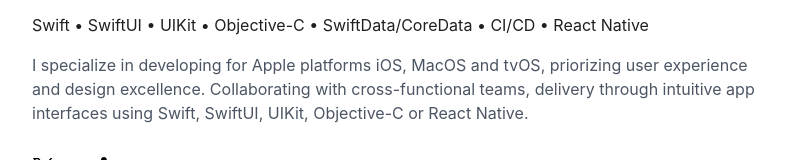
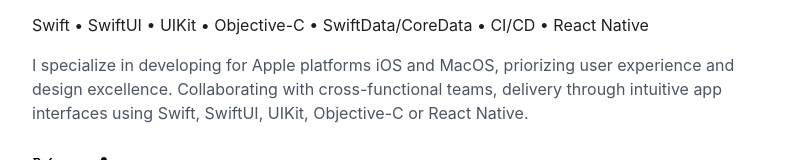
Before and after one commit to didisouzacosta/personal-site, an Astro site: page / in a window 1280 px wide. Shown: the part 274-434 px from the top of the page, without its empty margins (240-1025 px from the left). Built offline with nearby package versions, Linux system fonts and the light colour scheme; Astro itself is replaced by a stand-in of ours.

Commit message:
Update descriptions

```diff
--- a/src/components/AboutMe.astro
+++ b/src/components/AboutMe.astro
@@ -28,7 +28,7 @@ import Projects from './Projects.astro';
 			</p>
 
 			<p>
-				I specialize in developing for Apple platforms iOS, MacOS and tvOS, priorizing user experience and design excellence. Collaborating with cross-functional teams, delivery through intuitive app interfaces using Swift, SwiftUI, UIKit, Objective-C or React Native.
+				I specialize in developing for Apple platforms iOS and MacOS, priorizing user experience and design excellence. Collaborating with cross-functional teams, delivery through intuitive app interfaces using Swift, SwiftUI, UIKit, Objective-C or React Native.
 			</p>
 
 			<p id="social">
--- a/src/layouts/Layout.astro
+++ b/src/layouts/Layout.astro
@@ -5,7 +5,7 @@
 		<meta name="viewport" content="width=device-width" />
 		<link rel="icon" type="image/svg+xml" href="/favicon.svg" />
 		<meta name="generator" content={Astro.generator} />
-		<title>Adriano Souza Costa • iOS/MacOS/tvOS Developer - Swift • SwiftUI • SwiftData/CoreData • Objective-C</title>
+		<title>Adriano Souza Costa • iOS/MacOS Developer - Swift • SwiftUI • SwiftData/CoreData • Objective-C</title>
 	</head>
 	<body>
 		<slot />
```
